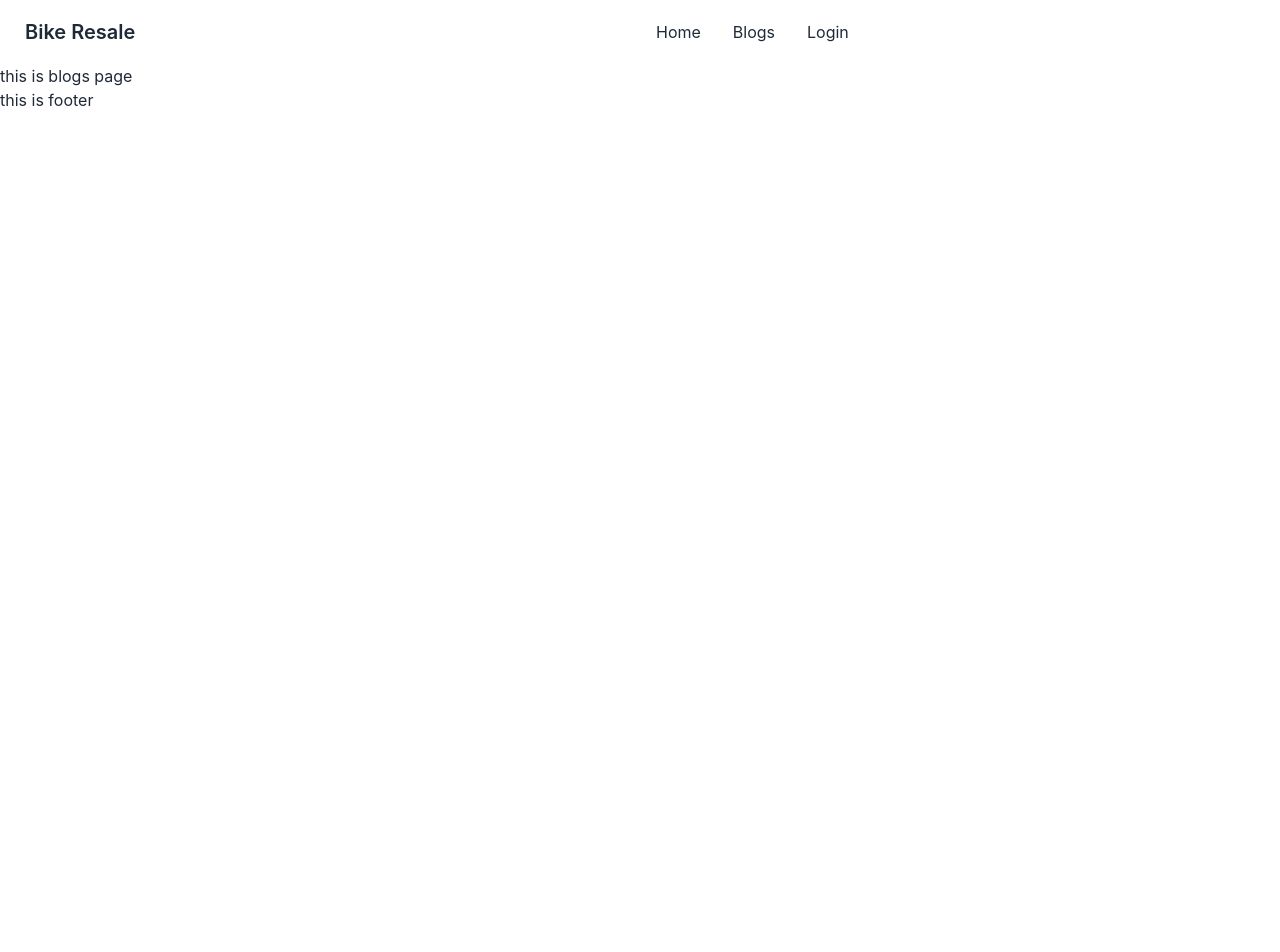
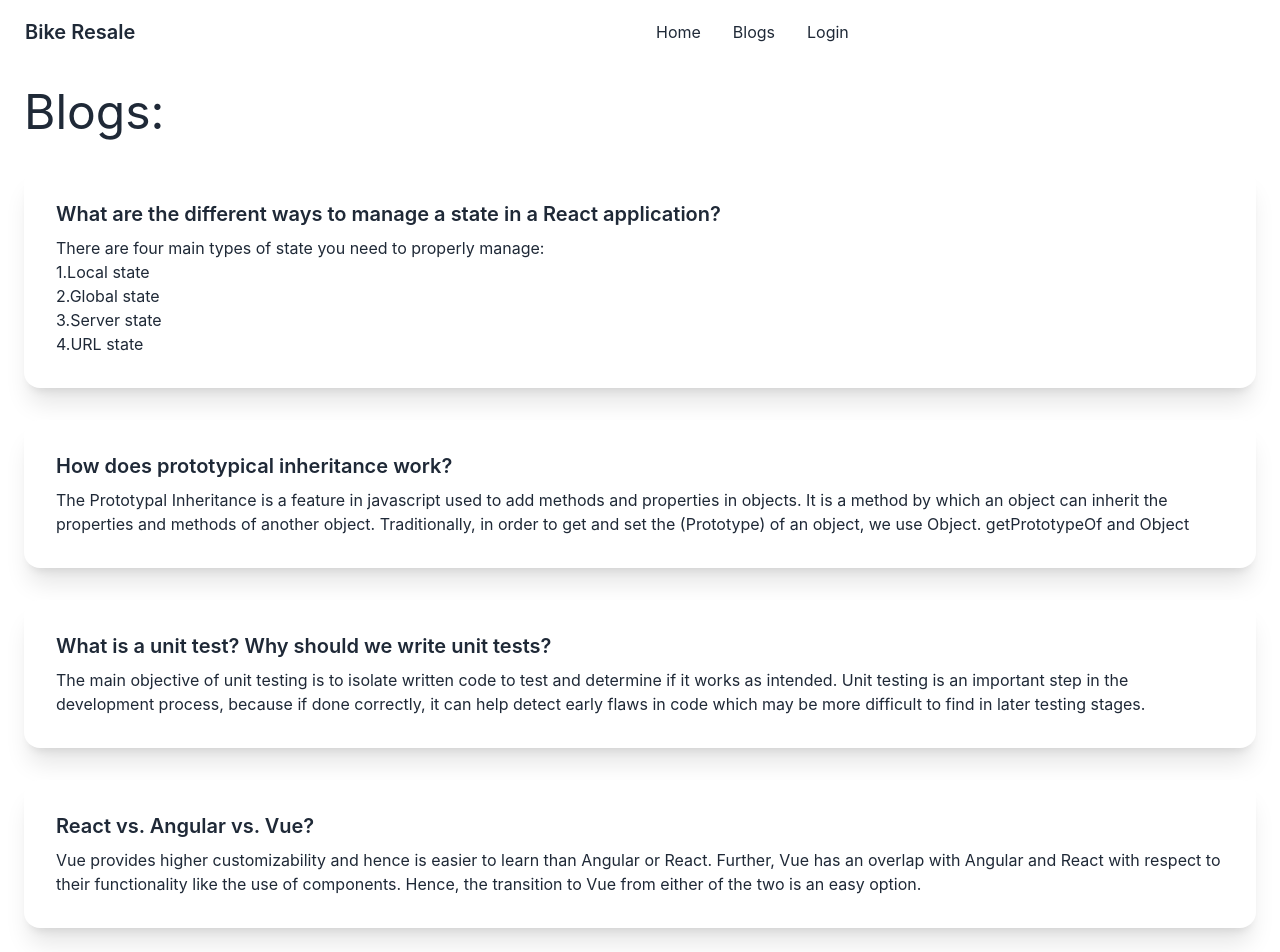
Before and after one commit to Mohammod-Ali/bike-resale, a React (Create React App) app: page /blogs in a window 1280 px wide. Shown: the top 952 px of the page. Before the commit the page ends 800 px from the top, so only its background shows below. Built offline with nearby package versions, Linux system fonts and the light colour scheme.

Commit message:
blogs page added

```diff
--- a/src/Pages/Blogs/Blogs.js
+++ b/src/Pages/Blogs/Blogs.js
@@ -1,11 +1,54 @@
-import React from 'react';
+import React from "react";
 
 const Blogs = () => {
-    return (
-        <div>
-            <h1>this is blogs page</h1>
+  return (
+    <div className="m-6">
+      <h1 className="text-5xl"> Blogs: </h1>
+      <div className="card mt-8 bg-base-100 shadow-xl">
+        <div className="card-body">
+          <h2 className="card-title">What are the different ways to manage a state in a React application?</h2>
+          <p>There are four main types of state you need to properly manage:
+            <br />
+            1.Local state
+            <br />
+            2.Global state
+            <br />
+            3.Server state
+            <br />
+            4.URL state
+          </p>
+
         </div>
-    );
+      </div>
+      <div className="card mt-8 bg-base-100 shadow-xl">
+        <div className="card-body">
+          <h2 className="card-title">How does prototypical inheritance work?</h2>
+          <p>
+          The Prototypal Inheritance is a feature in javascript used to add methods and properties in objects. It is a method by which an object can inherit the properties and methods of another object. Traditionally, in order to get and set the (Prototype) of an object, we use Object. getPrototypeOf and Object
+          </p>
+
+        </div>
+      </div>
+      <div className="card mt-8 bg-base-100 shadow-xl">
+        <div className="card-body">
+          <h2 className="card-title">What is a unit test? Why should we write unit tests?</h2>
+          <p>
+          The main objective of unit testing is to isolate written code to test and determine if it works as intended. Unit testing is an important step in the development process, because if done correctly, it can help detect early flaws in code which may be more difficult to find in later testing stages.
+          </p>
+
+        </div>
+      </div>
+      <div className="card mt-8 bg-base-100 shadow-xl">
+        <div className="card-body">
+          <h2 className="card-title">React vs. Angular vs. Vue?</h2>
+          <p>
+          Vue provides higher customizability and hence is easier to learn than Angular or React. Further, Vue has an overlap with Angular and React with respect to their functionality like the use of components. Hence, the transition to Vue from either of the two is an easy option.
+          </p>
+
+        </div>
+      </div>
+    </div>
+  );
 };
 
 export default Blogs;
```
